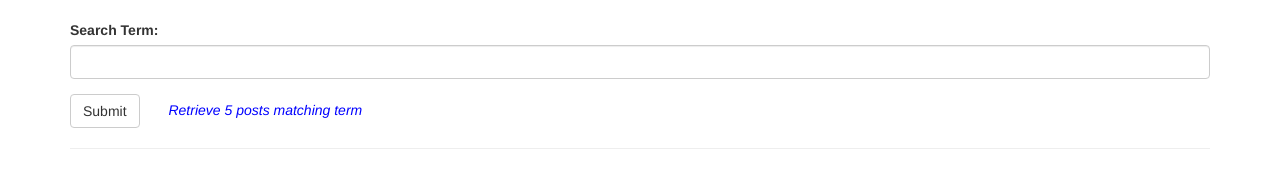
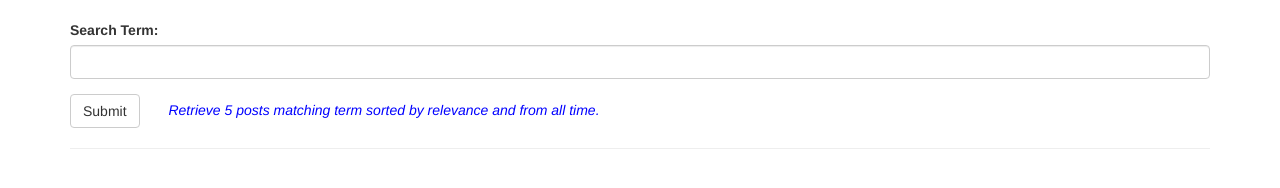
Before and after one commit to stolarz88/Reddit-Search-API, a plain HTML site: page index.html in a window 1280 px wide. Drawn offline with Linux system fonts and the light colour scheme.

Commit message:
update to text

```diff
--- a/index.html
+++ b/index.html
@@ -57,7 +57,7 @@
 
         </div>
         <button type="submit" id="submit" class="btn btn-default">Submit</button>
-        <em style="margin-left:25px; color:blue;">Retrieve 5 posts matching term</em>
+        <em style="margin-left:25px; color:blue;">Retrieve 5 posts matching term sorted by relevance and from all time.</em>
       </form>
       <hr>
 
```
